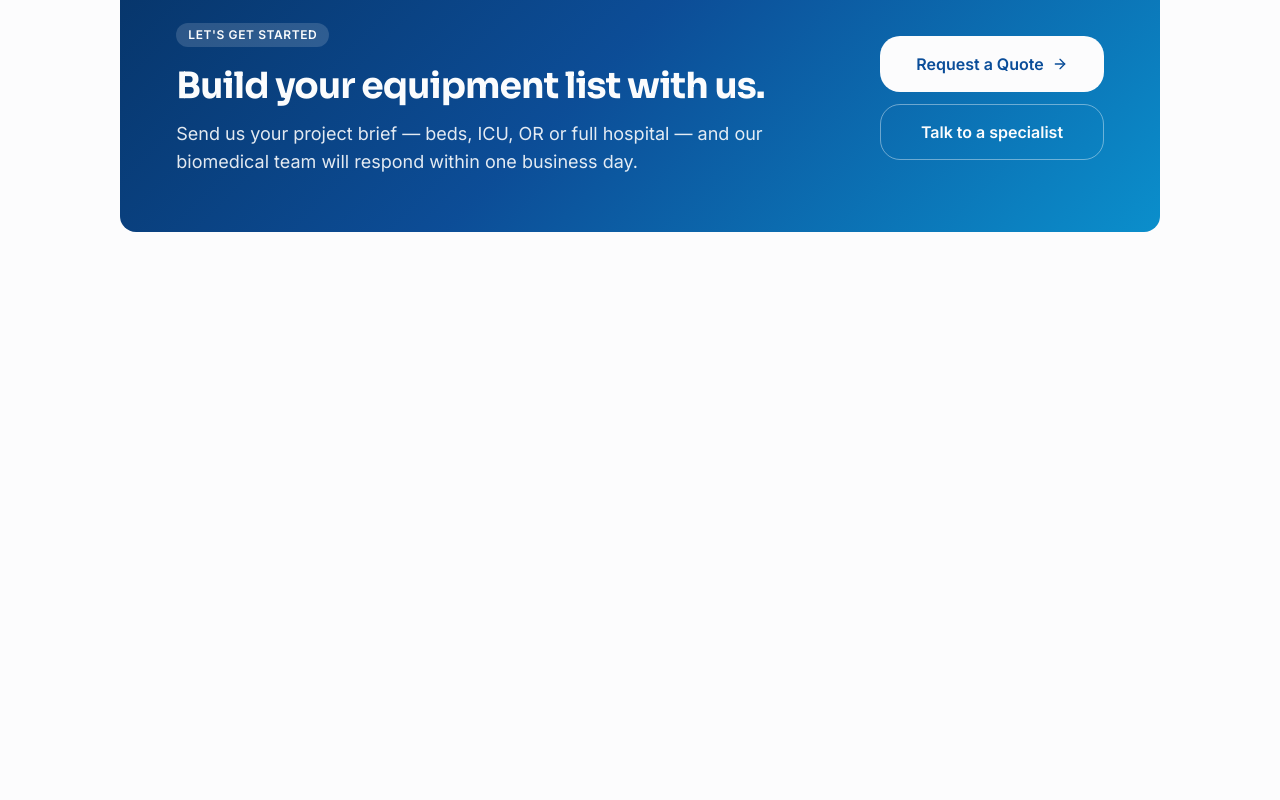
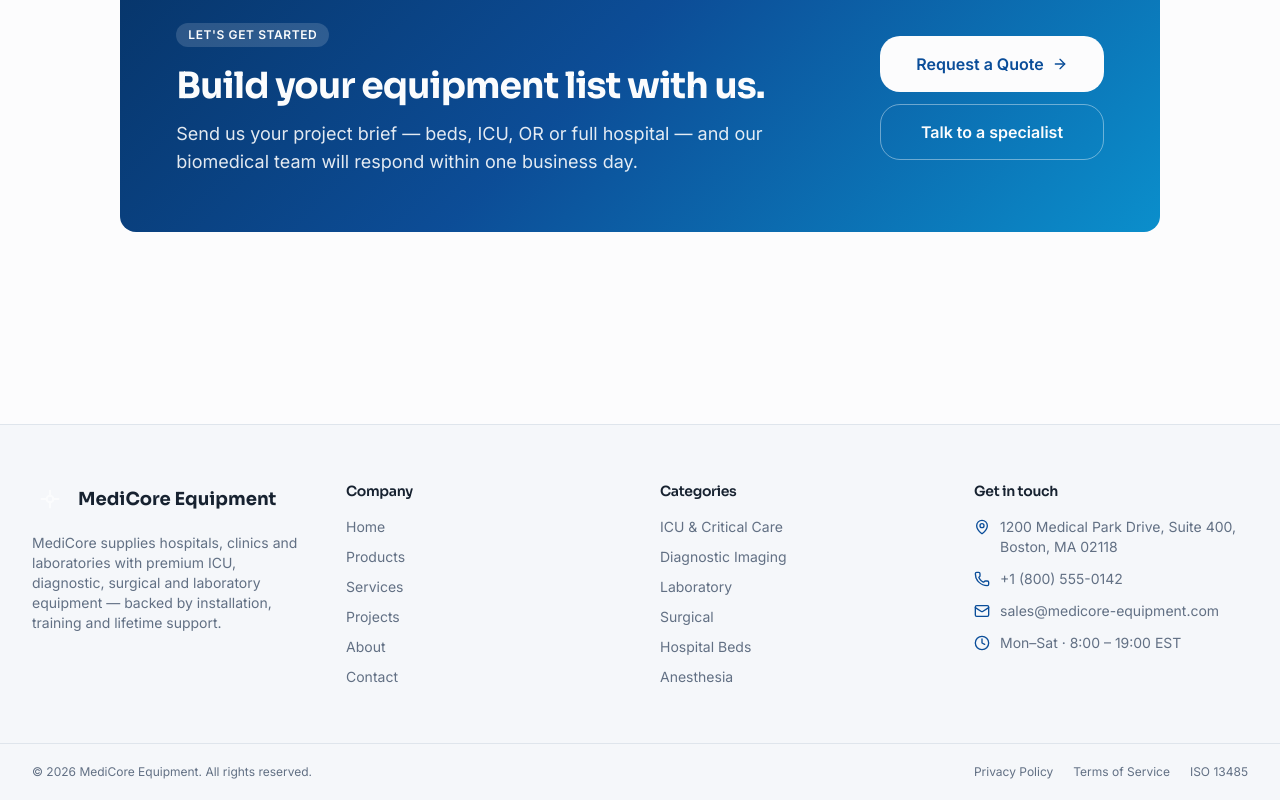
Before and after one commit to Fahim550/DreamVision, a Next.js app: page / in a window 1280 px wide. Shown: the part 3231-4031 px from the top of the page. Before the commit the page ends 3559 px from the top, so only its background shows below. Built offline with nearby package versions, Linux system fonts and the light colour scheme.

Commit message:
add footer

```diff
--- a/app/layout.tsx
+++ b/app/layout.tsx
@@ -1,3 +1,4 @@
+import { Footer } from "@/components/layout/Footer";
 import { Header } from "@/components/layout/Header";
 import type { Metadata } from "next";
 import { Inter, Sora } from "next/font/google";
@@ -30,6 +31,7 @@ export default function RootLayout({
       <body className="min-h-full flex flex-col">
         <Header />
         {children}
+        <Footer />
       </body>
     </html>
   );
--- /dev/null
+++ b/components/layout/Footer.tsx
@@ -0,0 +1,114 @@
+import { categories, nav, site } from "@/config/site";
+import { Clock, Mail, MapPin, Phone } from "lucide-react";
+import Link from "next/link";
+
+export const Footer = () => {
+  return (
+    <footer className="mt-24 border-t border-border bg-surface">
+      <div className="container-tight grid gap-10 py-14 md:grid-cols-2 lg:grid-cols-4">
+        <div>
+          <Link href="/" className="flex items-center gap-2.5">
+            <div className="flex h-9 w-9 items-center justify-center rounded-lg bg-gradient-cta">
+              <svg
+                viewBox="0 0 24 24"
+                className="h-5 w-5 text-primary-foreground"
+                fill="none"
+                stroke="currentColor"
+                strokeWidth="2.5"
+                strokeLinecap="round"
+                strokeLinejoin="round"
+              >
+                <path d="M12 2v6M12 16v6M2 12h6M16 12h6" />
+                <circle cx="12" cy="12" r="4" />
+              </svg>
+            </div>
+            <span className="font-display text-lg font-bold">
+              MediCore Equipment
+            </span>
+          </Link>
+          <p className="mt-4 max-w-xs text-sm text-muted-foreground">
+            {site.description}
+          </p>
+        </div>
+
+        <div>
+          <h3 className="text-sm font-semibold text-foreground">Company</h3>
+          <ul className="mt-4 space-y-2.5 text-sm text-muted-foreground">
+            {nav.map((n) => (
+              <li key={n.href}>
+                <Link
+                  href={n.href}
+                  className="transition-colors hover:text-primary"
+                >
+                  {n.label}
+                </Link>
+              </li>
+            ))}
+          </ul>
+        </div>
+
+        <div>
+          <h3 className="text-sm font-semibold text-foreground">Categories</h3>
+          <ul className="mt-4 space-y-2.5 text-sm text-muted-foreground">
+            {categories.map((c) => (
+              <li key={c.key}>
+                <Link
+                  href={`/products?cat=${c.key}`}
+                  className="transition-colors hover:text-primary"
+                >
+                  {c.name}
+                </Link>
+              </li>
+            ))}
+          </ul>
+        </div>
+
+        <div>
+          <h3 className="text-sm font-semibold text-foreground">
+            Get in touch
+          </h3>
+          <ul className="mt-4 space-y-3 text-sm text-muted-foreground">
+            <li className="flex items-start gap-2.5">
+              <MapPin className="mt-0.5 h-4 w-4 shrink-0 text-primary" />{" "}
+              {site.address}
+            </li>
+            <li className="flex items-center gap-2.5">
+              <Phone className="h-4 w-4 shrink-0 text-primary" />{" "}
+              <a href={`tel:${site.phone}`} className="hover:text-primary">
+                {site.phone}
+              </a>
+            </li>
+            <li className="flex items-center gap-2.5">
+              <Mail className="h-4 w-4 shrink-0 text-primary" />{" "}
+              <a href={`mailto:${site.email}`} className="hover:text-primary">
+                {site.email}
+              </a>
+            </li>
+            <li className="flex items-center gap-2.5">
+              <Clock className="h-4 w-4 shrink-0 text-primary" /> {site.hours}
+            </li>
+          </ul>
+        </div>
+      </div>
+
+      <div className="border-t border-border">
+        <div className="container-tight flex flex-col items-center justify-between gap-3 py-5 text-xs text-muted-foreground sm:flex-row">
+          <p>
+            © {new Date().getFullYear()} {site.name}. All rights reserved.
+          </p>
+          <div className="flex gap-5">
+            <a href="#" className="hover:text-primary">
+              Privacy Policy
+            </a>
+            <a href="#" className="hover:text-primary">
+              Terms of Service
+            </a>
+            <a href="#" className="hover:text-primary">
+              ISO 13485
+            </a>
+          </div>
+        </div>
+      </div>
+    </footer>
+  );
+};
```
